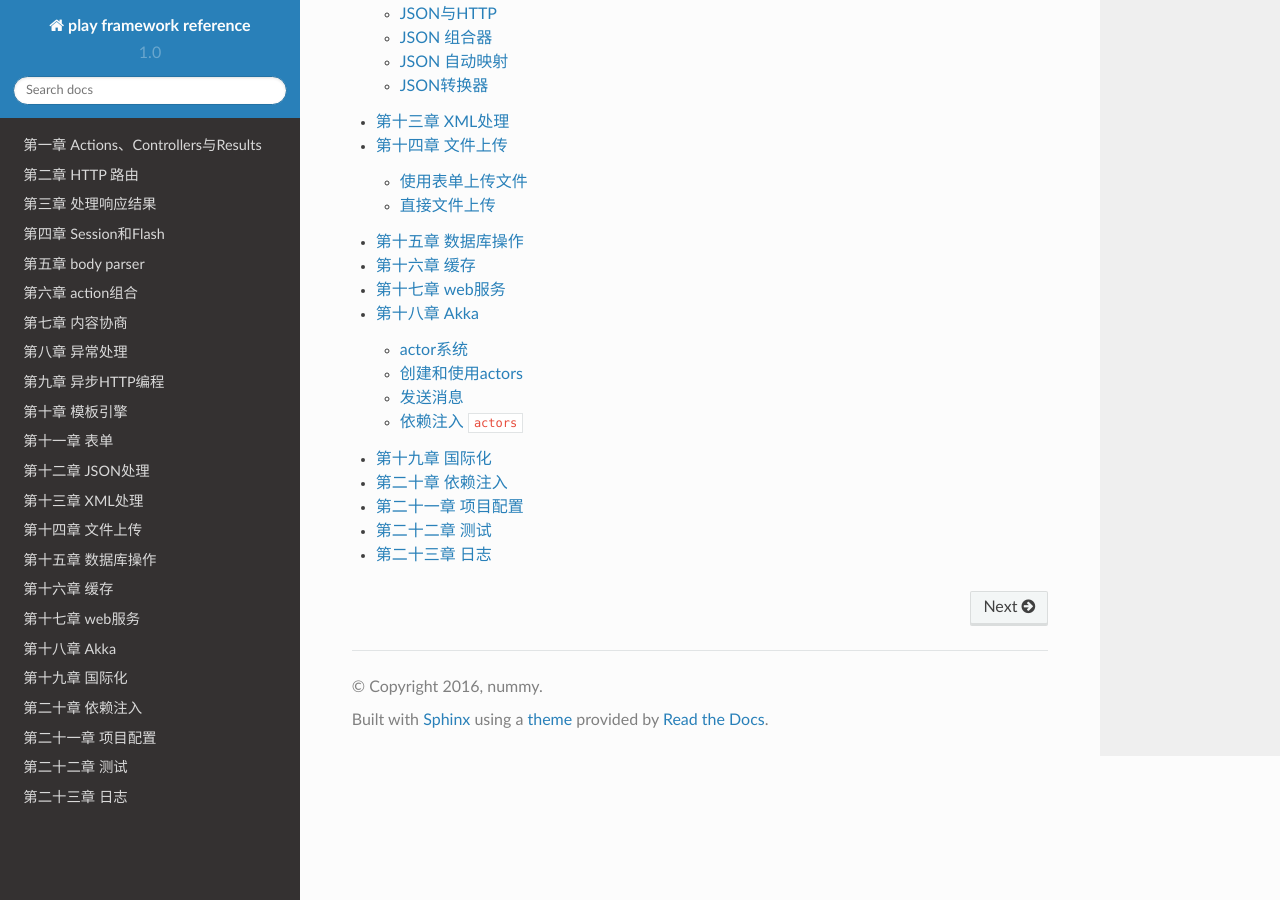
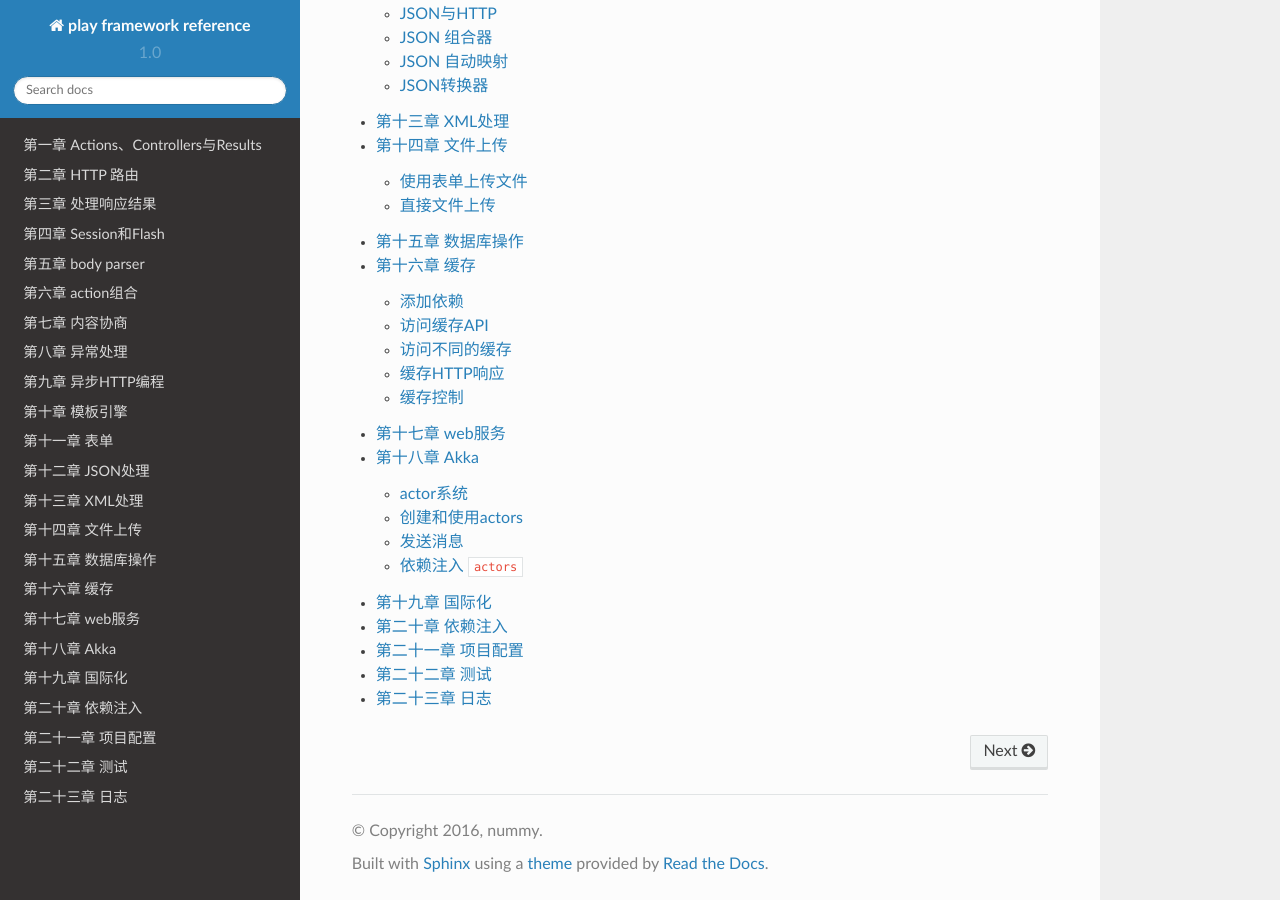
Before and after one commit to nummy/play-framework-reference, a Sphinx documentation site: the page built from source/index.rst, in a window 1280 px wide and 900 px high, scrolled down 1666 px. Built offline with Sphinx 7.4.7 and the Read the Docs theme 2.0.0, drawn with Linux system fonts in a browser that asks for light colours; some of the changed lines change nothing that is shown.

Commit message:
Update cache.rst

````diff
--- a/source/chapter/cache.rst
+++ b/source/chapter/cache.rst
@@ -1,4 +1,166 @@
 第十六章 缓存
 ============
 
-待续
+Play 默认使用 ``EHCache`` 实现缓存API。你也可以自定义插件实现。
+
+添加依赖
+--------
+
+在 ``build.sbt`` 中添加依赖：
+
+.. code-block:: scala
+
+  libraryDependencies ++= Seq(
+    cache
+  )
+
+访问缓存API
+-----------
+
+缓存API由 ``CacheApi`` 对象提供，可以以依赖的形式插入到对象中。
+
+.. code-block:: scala
+
+  import play.api.cache._
+  import play.api.mvc._
+  import javax.inject.Inject
+
+  class Application @Inject() (cache: CacheApi) extends Controller {
+
+  }
+
+保存数据
++++++++
+
+.. code-block:: scala
+
+  cache.set("item.key", connectedUser)
+
+还可以设置有效时间：
+.. code-block:: scala
+
+  import scala.concurrent.duration._
+
+  cache.set("item.key", connectedUser, 5.minutes)
+
+获取数据
++++++++
+
+.. code-block::scala
+
+  val maybeUser: Option[User] = cache.get[User]("item.key")
+
+当没有找到数据的时候，还可以提供一个可调用对象作为附加参数。
+
+.. code-block:: scala
+
+  val user: User = cache.getOrElse[User]("item.key") {
+    User.findById(connectedUser)
+  }
+
+删除数据
+++++++++
+
+.. code-block:: scala
+
+  cache.remove("item.key");
+
+
+访问不同的缓存
+-------------
+
+默认情况下缓存保存在 ``play`` 中，如果需要保存到不同的缓存，需要在 ``application.conf`` 中进行配置。
+
+.. code-block:: scala
+
+  play.cache.bindCaches = ["db-cache", "user-cache", "session-cache"]
+
+接下来就可以使用 ``NamedCache`` 来访问这些缓存了：
+
+.. code-block:: scala
+
+  import play.api.cache._
+  import play.api.mvc._
+  import javax.inject.Inject
+
+  class Application @Inject()(
+      @NamedCache("session-cache") sessionCache: CacheApi
+  ) extends Controller {
+
+  }
+
+
+缓存HTTP响应
+-----------
+
+Play的HTTP响应可以被缓存然后再使用，使用 ``Cached`` 类创建缓存：
+
+.. code-block:: scala
+
+  import play.api.cache.Cached
+  import javax.inject.Inject
+
+  class Application @Inject() (cached: Cached) extends Controller {
+
+  }
+
+使用固定的键来缓存响应结果：
+
+.. code-block:: scala
+
+  def index = cached("homePage") {
+    Action {
+      Ok("Hello world")
+    }
+  }
+
+如果结果是变化的，可以用不同的 ``key`` 来缓存：
+
+.. code-block:: scala
+  def userProfile = Authenticated {
+   user =>
+      cached(req => "profile." + user) {
+        Action {
+         Ok(views.html.profile(User.find(user)))
+       }
+     }
+  }
+```
+
+缓存控制
+--------
+
+控制缓存的结果也非常简单，下面的例子值只缓存响应码为200
+的结果。
+
+.. code-block:: scala
+
+  def get(index: Int) = cached.status(_ => "/resource/"+ index, 200) {
+    Action {
+      if (index > 0) {
+        Ok(Json.obj("id" -> index))
+     } else {
+       NotFound
+      }
+    }
+  }
+
+或者只缓存404几分钟:
+
+.. code-block:: scala
+
+  def get(index: Int) = {
+    val caching = cached
+      .status(_ => "/resource/"+ index, 200)
+     .includeStatus(404, 600)
+
+   caching {
+      Action {
+        if (index % 2 == 1) {
+         Ok(Json.obj("id" -> index))
+       } else {
+         NotFound
+       }
+      }
+   }
+  }
````
